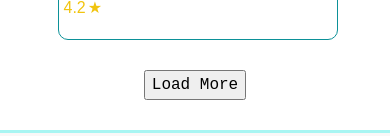
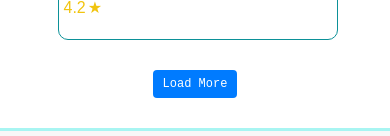
Before and after one commit to ANikolovvv/C4-Nexus, a React (Create React App) app in the folder spa/: page / in a window 390 px wide. Shown: the part 1675-1811 px from the top of the page. Built offline with nearby package versions, Linux system fonts and the light colour scheme; the HTML template or start-up script is replaced by a standard one.

Commit message:
Update Button.module.css

```diff
--- a/spa/src/components/UI/Button/Button.module.css
+++ b/spa/src/components/UI/Button/Button.module.css
@@ -7,7 +7,7 @@
   font-family: "Courier New", Courier, monospace;
 }
 
-.load_btn {
+.load_box button {
   align-items: center;
   background-color: #007bff;
   color: #ffffff;
@@ -18,24 +18,24 @@
   cursor: pointer;
 }
 
-.load_btn:hover {
+.load_box button:hover {
   background-color: #0056b3;
 }
 
 @media (max-width: 1200px) {
-  .load_btn {
+  .load_box button {
     padding: 5px 10px;
   }
 }
 
 @media (max-width: 768px) {
-  .load_btn {
+  .load_box button {
     font-size: 14px;
   }
 }
 
 @media (max-width: 600px) {
-  .load_btn {
+  .load_box button {
     font-size: 12px;
   }
 }
```
